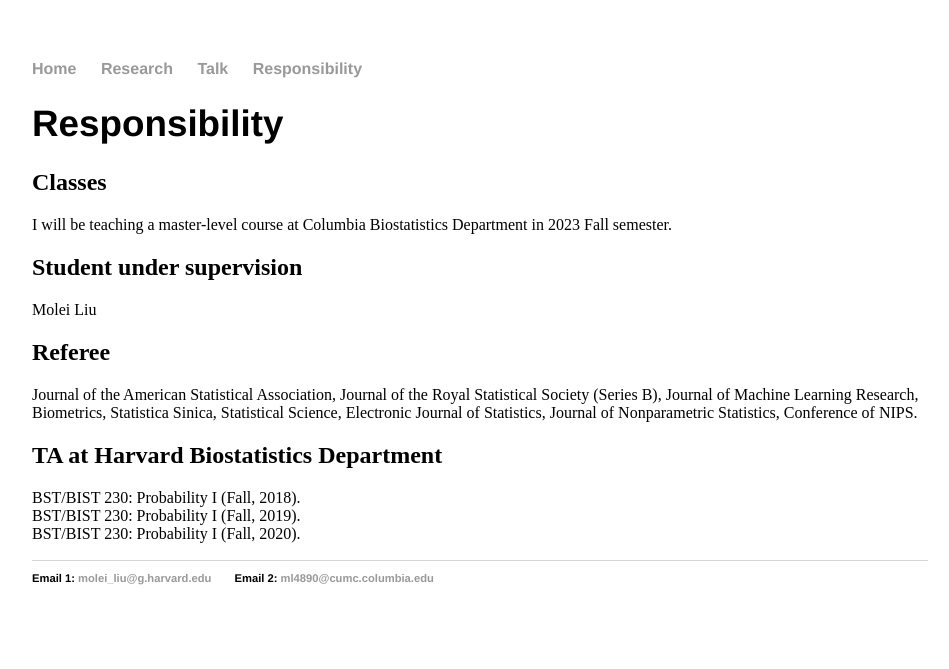
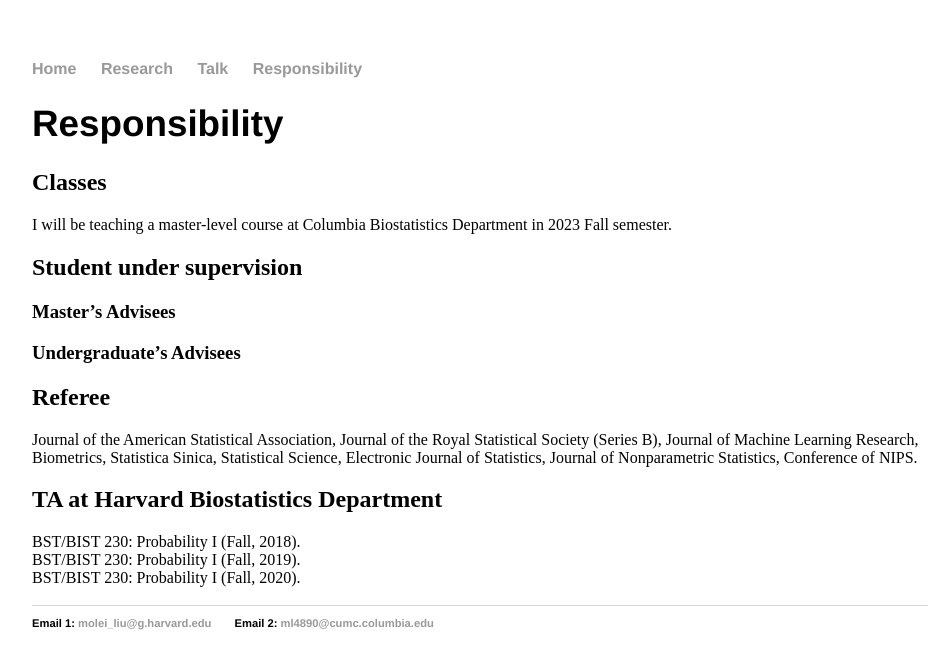
Before and after one commit to moleibobliu/moleibobliu.github.io, a Jekyll site: the page built from teaching/index.html, in a window 1280 px wide. Shown: the top 669 px of the page, without its empty margins (160-1109 px from the left). Built offline with Jekyll 4.4.1, drawn with Linux system fonts in a browser that asks for light colours.

Commit message:
Update index.html

```diff
--- a/teaching/index.html
+++ b/teaching/index.html
@@ -10,8 +10,12 @@ title: Molei Liu
 	<p>
 
 	<h2> Student under supervision </h2>
-	Molei Liu
+	<h3> Master’s Advisees </h3>
 	<p>
+
+	<h3> Undergraduate’s Advisees </h3>
+	<p>
+
 
 	<h2> Referee </h2>
 	Journal of the American Statistical Association,
```
